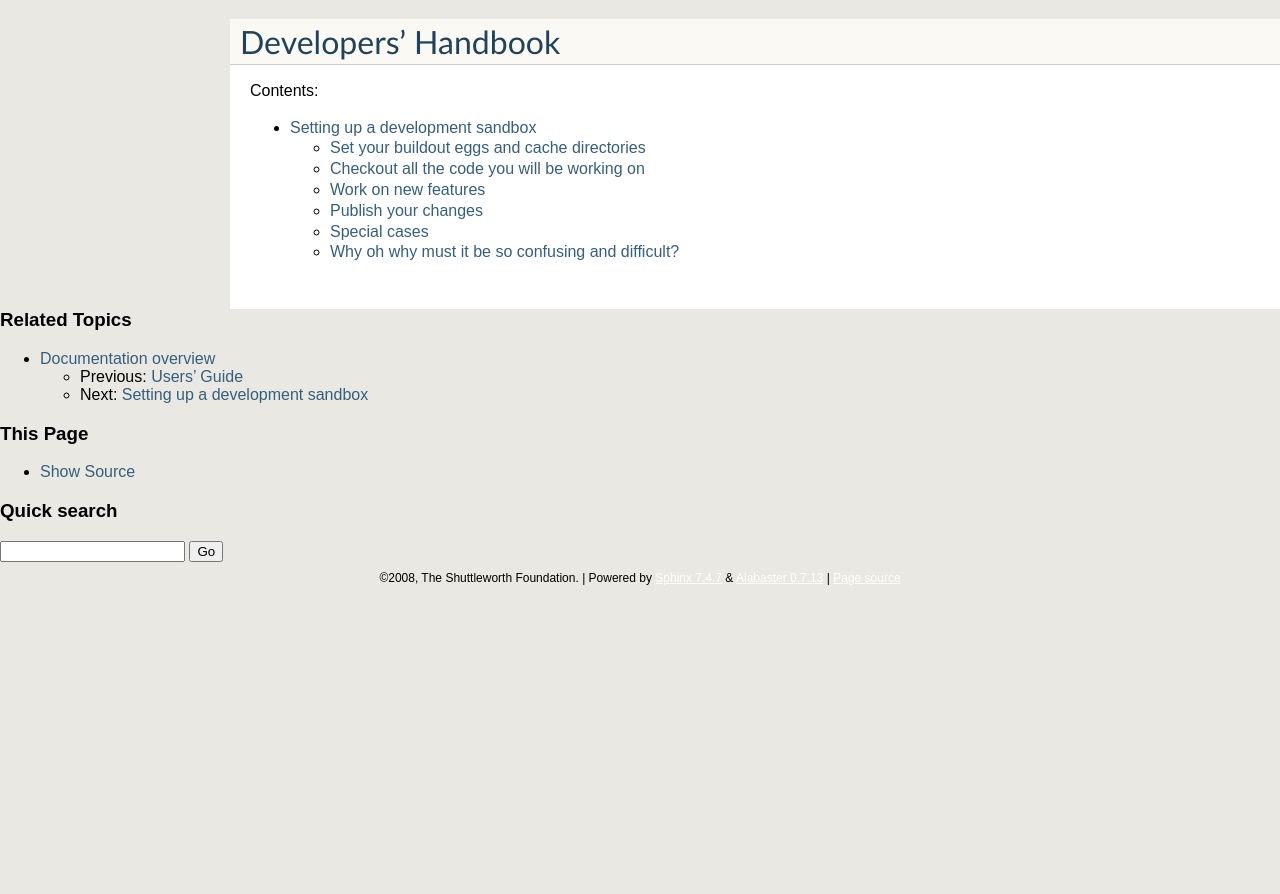
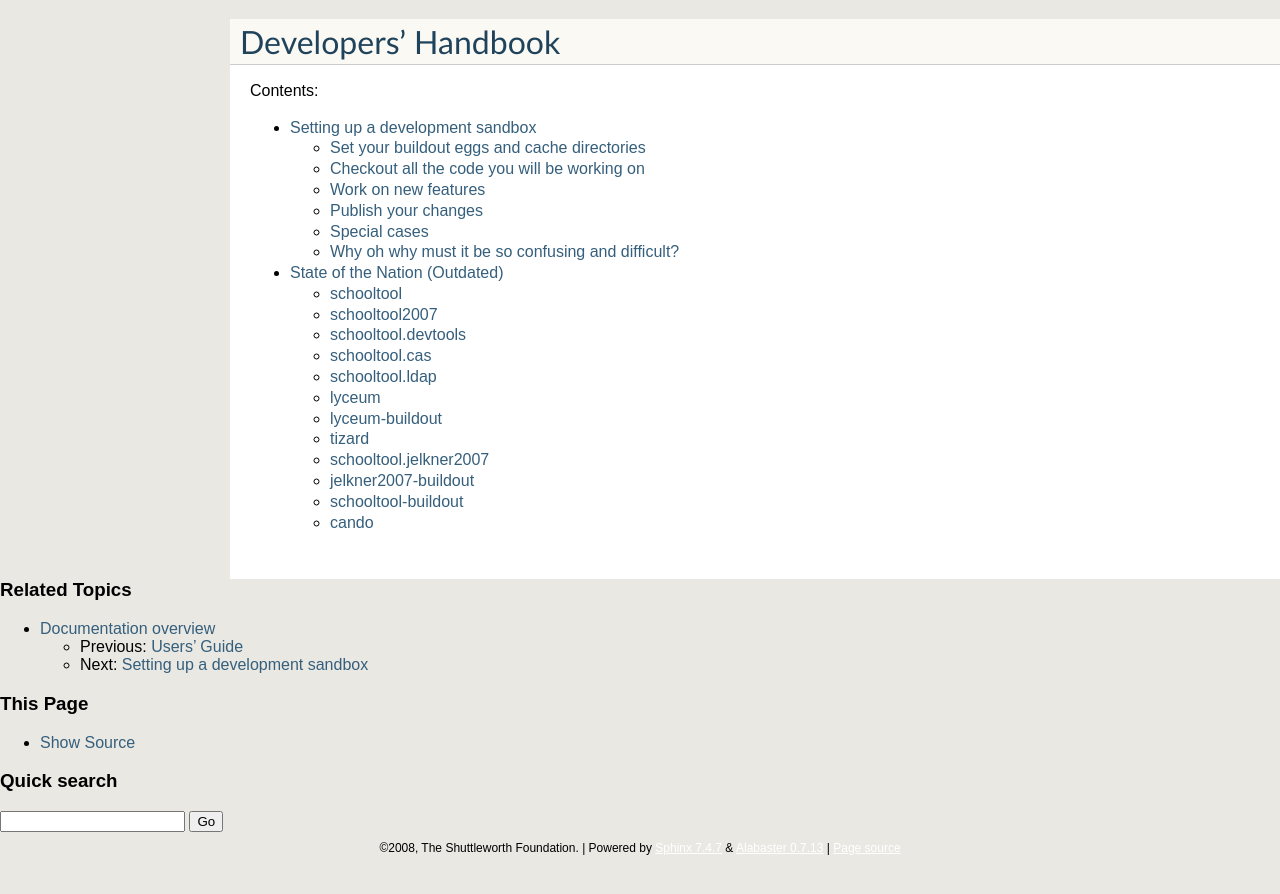
Before and after one commit to schooltool-project/schooltool-book, a Sphinx documentation site: the page built from source/developers.rst, in a window 1280 px wide. Shown: the top 894 px of the page. Built offline with Sphinx 7.4.7, drawn with Linux system fonts in a browser that asks for light colours; some of the changed lines change nothing that is shown.

Commit message:
Add state of the nation to the developer section of the schooltool book.

```diff
--- a/source/developers.rst
+++ b/source/developers.rst
@@ -7,3 +7,4 @@
    :maxdepth: 2
 
    dev_sandbox
+   state_of_the_nation
--- /dev/null
+++ b/source/state_of_the_nation.rst
@@ -0,0 +1,447 @@
+State of the Nation (Outdated)
+==============================
+
+schooltool
+----------
+
+**What it is:**
+
+SchoolTool trunk is the most up to date, bleeding edge distribution
+of schooltool code. SchoolTool nightly eggs get built from it and
+include all of the core packages of schooltool (which is most of the
+schooltool code that is in trunk). It is tested by buildbot after
+every commit.
+
+**Where it is:**
+
+The code:
+
+  svn co http://svn.schooltool.org/schooltool/trunk/schooltool
+  svn+ssh://source.schooltool.org/svn/schooltool/trunk/schooltool
+
+Buildbot:
+
+  http://source.schooltool.org/buildbot/
+
+Nightly (more like every checkin'ly) releases:
+
+  http://ftp.schooltool.org/schooltool/releases/nightly/
+
+**Setting up:**
+
+Look at **schooltool-buildout**
+
+**Plans:**
+
+* Split up into separate eggs. schooltool.gradebook going first,
+  then if it goes well maybe everything else.
+
+**Overview:**
+
+This is the development trunk, which means that most of the new
+features appear in here. It breaks, API backwards compatibility gets
+broken sometimes, old databases become unusable, kittens get
+eaten. Don't use it unless you want only to try it out. Never use it
+in production unless you are sure you can handle broken databases
+(and you can't, trust me).
+
+
+schooltool2007
+--------------
+
+**What it is:**
+
+SchoolTool release branch. Release tarball gets packed from it. Debian
+packages are made from the code that is in there.
+
+**Where it is:**
+
+http://svn.schooltool.org/schooltool/branches/schooltool-2007/
+svn+ssh://source.schooltool.org/svn/schooltool/branches/schooltool-2007/
+
+**Setting up:**
+
+Look at **schooltool-buildout**
+
+**Plans:**
+
+* Only bugfixes get backported to this branch. Some day soon stable
+  debian packages will be built using PPA in launchpad.
+
+* As I have switched this branch to KGS, we should start packaging
+  stable dependencies instead of various development versions so we'd
+  be sure everything will work with an up to date Zope3 release.
+
+* We need to package up a new alpha tarball that would be using KGS to
+  make Cando work with KGS.
+
+**Overview:**
+
+A test release. We didn't make it in time for Gutsy. But still, as we
+had mostly everything set up, we are releasing the packages, even if
+just to test whether an Ubuntu release for schooltool is possible at
+all.
+
+
+schooltool.devtools
+-------------------
+
+**What it is:**
+
+As we are moving from schooltool as a single package to schooltool as
+a set of eggs, I have started putting some utilities that should help
+developing schooltool eggs into a separate package.
+
+**Where it is:**
+
+https://code.launchpad.net/~ignas/schooltool/stdevtools
+
+**Setting up:**
+
+Look at **schooltool-buildout**
+
+**Plans:**
+
+* Get rid of coverage_reports, start using z3c.coverage
+
+* Add a README.txt
+
+* Add some kind of description in setup.py
+
+* Add Paste templates for "schooltool extension" and "school setup"
+  projects that would create a nice buildout for you to use thus
+  making writing schooltool extensions as easy as::
+
+    easy_install schooltool.devtools
+
+    make-schooltool-plugin plugin
+
+    or
+
+    make-school-setup myschool
+
+**Overview:**
+
+At the moment this package has these scripts:
+
+* runfdoctest - a very very nasty hack, that should in theory allow
+  you to run a functional test, and then if it fails "rerun" the
+  functional test without reloading all the Zope3 stuff.
+
+* i18nextract - a script that I am using to build "pot" files for
+  schooltool and lyceum. As it is outside of schooltool it could be
+  used to extract translation templates from any egg.
+
+* coverage_reports - a script that "transforms" ./test --coverage
+  output into a set of browsable html files
+
+
+schooltool.cas
+--------------
+
+**What it is:**
+
+CAS authentication plugin for schooltool. CAS is a popular
+single-sign-on server.
+
+**Where it is:**
+
+https://code.launchpad.net/~ignas/schooltool-cas/schooltool.cas
+
+**Setting up:** ::
+
+  bzr get http://bazaar.launchpad.net/~ignas/schooltool-cas/schooltool.cas
+  cd schooltool.cas
+  make
+  make test
+  make ftest
+
+**Plans:**
+
+* Make it possible to functionally test applications that are using
+  CAS for authentication.
+
+* Add unit and functional tests.
+
+**Overview:**
+
+It kind works now, but I'd like to see it actually used to be
+confident.
+
+
+schooltool.ldap
+---------------
+
+**What it is:**
+
+LDAP authentication plugin for schooltool.
+
+**Where it is:**
+
+http://svn.schooltool.org/schooltool/trunk/schooltool.ldap/
+svn+ssh://source.schooltool.org/svn/schooltool/trunk/schooltool.ldap/
+
+**Setting up:** ::
+
+  svn co svn+ssh://source.schooltool.org/svn/schooltool/branches/schooltool.ldap/
+  cd schooltool.ldap
+  make
+  make test
+  make ftest
+
+**Plans:**
+
+* Add bootstrap.py and Makefile so that instructions above would work.
+
+* Make it possible to functionally test applications that are using
+  LDAP for authentication.
+
+* Add unit and functional tests.
+
+**Overview:**
+
+Tizard branch is using an old version. Someone needs to upgrade the
+version to a new one, and move relevant bits of configuration to the
+schooltool.conf in the instance.
+
+lyceum
+------
+
+**What it is:**
+
+A "school setup" that is using schooltool but overriding some views
+and adding additional functionality specific to Vilnius Lyceum.
+
+**Where it is:**
+
+https://code.launchpad.net/~ignas/schooltool/lyceum
+
+**Setting up:**
+
+Look at **lyceum-buildout**
+
+**Plans:**
+
+* Add more features and customizations to make it as usable for lyceum
+  as possible.
+
+* Integrate with schooltool.cas to provide single sign on support.
+
+* Extract some code out of lyceum.journal and make a schooltool
+  section attendance tracking package.
+
+**Overview:**
+
+A pilot "school setup" project so it is not perfect, but it works and
+is helping me to understand what things schools need from the point of
+schooltool custiomization. As it is running on unmodified schooltool
+trunk it shows areas of schooltool that need to be pluggable and
+allows for testing of different ways to extend a Zope3 application.
+
+
+lyceum-buildout
+---------------
+
+**What it is:**
+
+A buildout sandbox for lyceum developers. It allows me to easily work
+on lyceum and schooltool at the same time even though both of them are
+in separate repositories.
+
+**Where it is:**
+
+https://code.launchpad.net/~ignas/schooltool/lyceum-buildout
+
+**Setting up:** ::
+
+  bzr get https://code.launchpad.net/~ignas/schooltool/lyceum-buildout
+  make
+  make test
+  make ftest
+  make run
+
+**Plans:**
+
+* Package up a tarball or create a separate bzr branch for a user
+  sandbox (for people who don't have commit access to schooltool or
+  lyceum but still want to try out the bleeding edge version reliably)
+
+**Overview:**
+
+The whole thing works only on Linux. The benefit over a standard
+schooltool checkout is that such buildout sandbox is as isolated from
+system packages as possible, so there should not be any unexpected
+conflicts, because of packages installed on your system. And there
+should be no problems, because of missing python packages too.
+
+
+tizard
+------
+
+**What it is:**
+
+A "school setup" package for Ian Benson and Jens Vagelpohl
+
+**Where it is:**
+
+http://svn.schooltool.org/schooltool/trunk/tizard/
+svn+ssh://source.schooltool.org/svn/schooltool/trunk/tizard/
+
+**Setting up:** ::
+
+  svn co svn+ssh://source.schooltool.org/svn/schooltool/trunk/tizard/
+  cd tizard
+  make run
+
+**Plans:**
+
+* Put LDAP customization code into the package instead of having it in
+  schooltool.ldap
+
+**Overview:**
+
+As it depends on schooltool.ldap it depends on some python ldap
+packages that are quite easy to set up on your average Ubuntu system,
+but as we have moved to buildout - I had to "release" these packages
+as eggs so most of the breakages are related to these eggs becoming
+unavailable.
+
+
+schooltool.jelkner2007
+----------------------
+
+**What it is:**
+
+A "school setup" package for Jeff Elkner.
+
+**Where it is:**
+
+http://svn.schooltool.org/schooltool/trunk/jelkner2007/
+svn+ssh://source.schooltool.org/svn/schooltool/trunk/jelkner2007/
+
+**Setting up:**
+
+Look at **jelkner2007-buildout**
+
+**Plans:**
+
+* Make it a buildout sandbox by itself so that developers could manage
+  only 1 checkout instead of 2.
+
+**Overview:**
+
+This school setup has gradebook and dashboard enabled by default and
+is being worked on by Alan Elkner.
+
+
+jelkner2007-buildout
+--------------------
+
+**What it is:**
+
+A buildout sandbox for jelkner2007 school setup.
+
+**Where it is:**
+
+http://svn.schooltool.org/schooltool/trunk/jelkner2007-buildout/
+svn+ssh://source.schooltool.org/svn/schooltool/trunk/jelkner2007-buildout/
+
+**Setting up:** ::
+
+  svn co http://svn.schooltool.org/schooltool/trunk/jelkner2007-buildout/
+  cd jelkner2007-buildout
+  make run
+
+**Plans:**
+
+* Some time in the future release jelkner2007 egg using buildbot so
+  users would not have to deal with version control at all.
+
+
+schooltool-buildout
+-------------------
+
+**What it is:**
+
+A buildout sandbox for schooltool.
+
+**Where it is:**
+
+http://svn.schooltool.org/schooltool/trunk/st-buildout/
+svn+ssh://source.schooltool.org/svn/schooltool/trunk/st-buildout
+
+**Setting up:**
+
+  Users:
+    Nightly::
+
+      wget http://ftp.schooltool.org/schooltool/buildout/schooltool-buildout.tar.gz
+      tar -xvzf schooltool-buildout.tar.gz
+      cd schooltool-buildout
+      make run
+
+    Release::
+
+      wget http://ftp.schooltool.org/schooltool/buildout/schooltool2007-buildout.tar.gz
+      tar -xvzf schooltool2007-buildout.tar.gz
+      cd schooltool2007-buildout
+      make run
+
+  Developers:
+    Trunk::
+
+      svn co http://svn.schooltool.org/schooltool/trunk/st-buildout/
+      cd st-buildout
+      make run
+
+    Release::
+
+      svn co http://svn.schooltool.org/schooltool/trunk/st-buildout/
+      cd st-buildout
+      svn co svn+ssh://source.schooltool.org/svn/schooltool/branches/schooltool-2007/ schooltool
+      make run
+
+**Plans:**
+
+* Test, test, test and test some more.
+
+**Overview:**
+
+The *right* way of developing schooltool. Everyone should start
+switching their development sandboxes to this way of development. No
+one should be using schooltool trunk checkout without buildout, there
+are just too many problems with conflicting system eggs, you can't
+work on schooltool extensions or school setups witohut buildout.
+
+cando
+-----
+
+**What it is:**
+
+CanDo is a competency gradebook based on schooltool.
+
+**Where it is:**
+
+Don't know what the definitive place is.
+
+**Setting up:**
+
+Don't know what is the recomended way of setting up CanDo.
+
+**Plans:**
+
+* Switch CanDo to using Zope3.4 KGS. (on hold, we must get a new alpha
+  packaged before)
+
+**Overview:**
+
+* At the moment CanDo depends on some packages that are not released
+  as eggs thus i haven't been able to start CanDo using an isolated
+  buildout. I don't have the time to fix that.
+
+* At the momend CanDo is extending schooltool in an "ugly" way - it
+  overrides make-schooltool-instance script and makes the script
+  create CanDo instances. I would suggest doing it the way other
+  "school setup's" are - adding a school type entry point in setup.py
+  and passing instance-type=cando or something like that in the
+  makefile to create schooltool that is running with CanDo.
```
